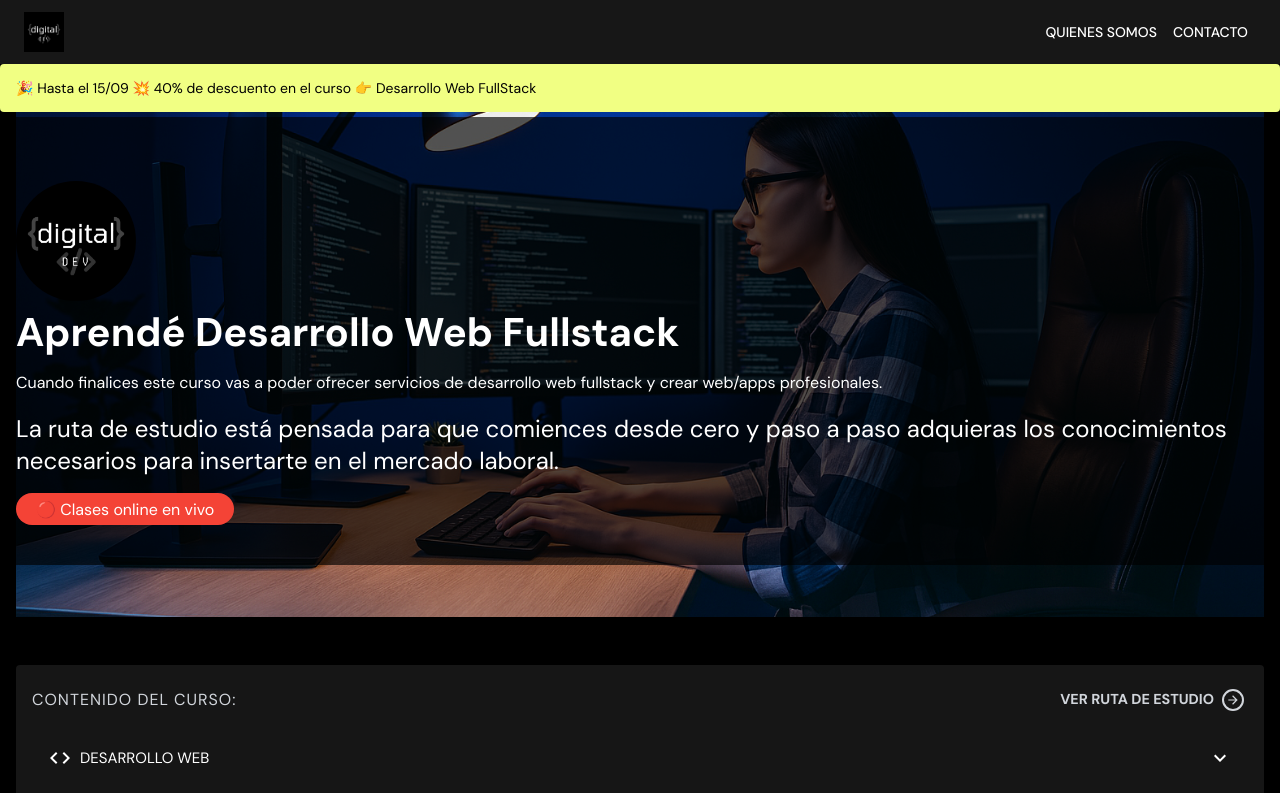
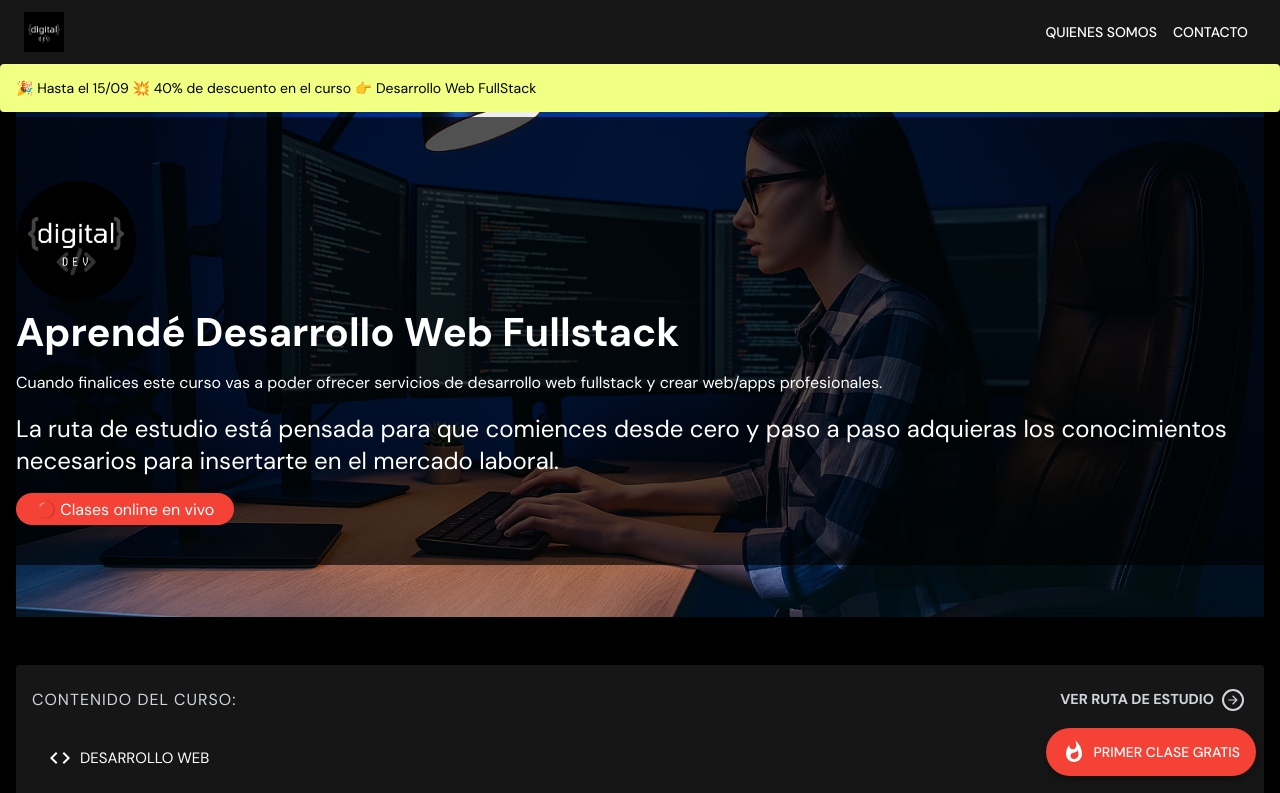
Before and after one commit to feeddigital/front_landing, a React (Vite) app: page / in a window 1280 px wide. Shown: the top 793 px of the page. Built offline with nearby package versions, Linux system fonts and the light colour scheme.

Commit message:
feat: boton flotante

```diff
--- a/src/containers/landing/index.tsx
+++ b/src/containers/landing/index.tsx
@@ -23,6 +23,7 @@ import {
   useMediaQuery,
   List,
   Alert,
+  Fab,
 } from "@mui/material";
 import {
   Code,
@@ -1190,6 +1191,21 @@ const LandingPage: React.FC = () => {
           </Box>
         </Box>
       </Grid>
+      <Fab
+        variant="extended"
+        color="error"
+        aria-label="primera clase gratis"
+        sx={{
+          position: "fixed",
+          bottom: { xs: 24, md: 24 },
+          right: { xs: 24, md: 24 },
+          zIndex: (theme) => theme.zIndex.drawer + 2,
+        }}
+        onClick={() => navigate("/form-clase-free")}
+      >
+        <WhatshotIcon sx={{ mr: 1 }} />
+        PRIMER CLASE GRATIS
+      </Fab>
     </Layout>
   );
 };
```
